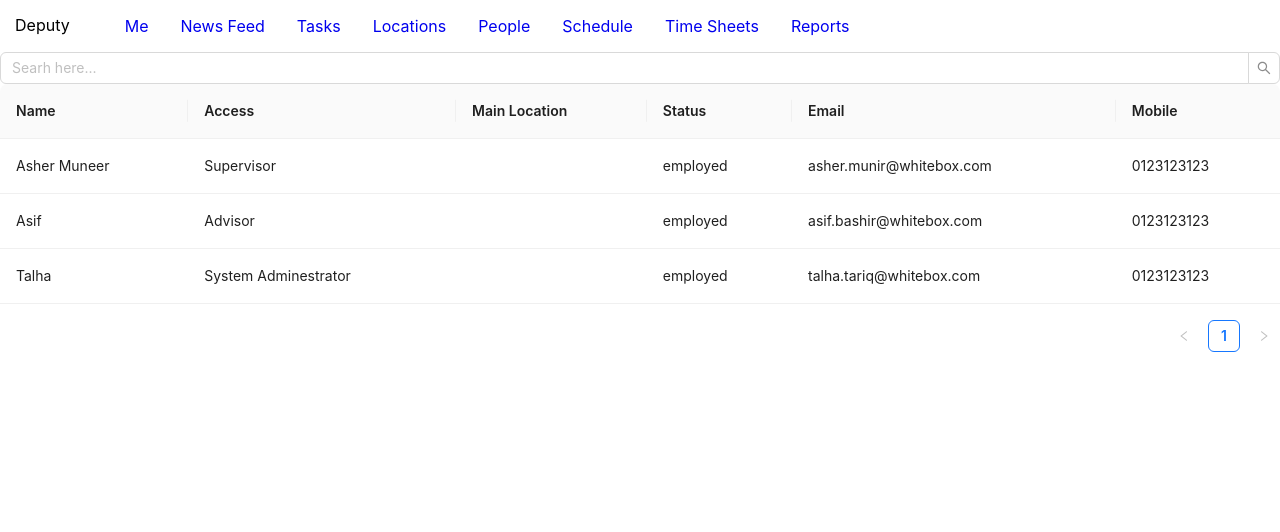
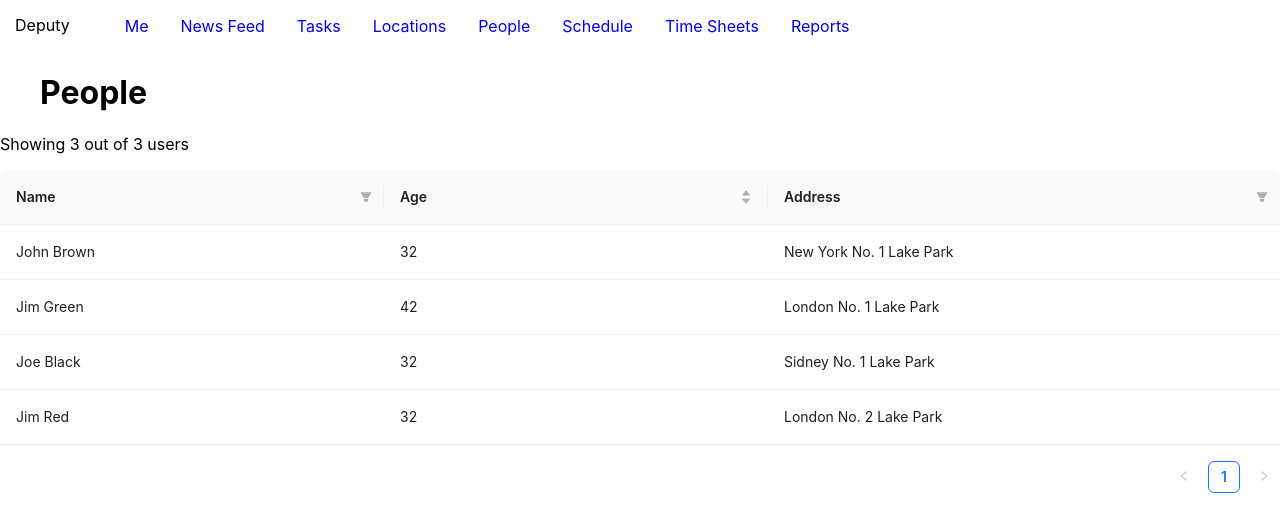
Before and after one commit to the-whitebox/onboarder-FE, a React (Create React App) app: page /people in a window 1280 px wide. Shown: the top 532 px of the page. Built offline with nearby package versions, Linux system fonts and the light colour scheme.

Commit message:
Table with Filters

```diff
--- a/package.json
+++ b/package.json
@@ -3,6 +3,7 @@
   "version": "0.1.0",
   "private": true,
   "dependencies": {
+    "@ant-design/icons": "^4.8.0",
     "@emotion/react": "^11.10.5",
     "@emotion/styled": "^11.10.5",
     "@mui/icons-material": "^5.10.16",
--- a/src/components/pages/People.jsx
+++ b/src/components/pages/People.jsx
@@ -1,65 +1,86 @@
-import React, { useEffect, useState } from "react";
+import React from "react";
+import { Table } from "antd";
 import { NavLink } from "react-router-dom";
-import { Input, Table } from "antd";
+
 import "../../style/People.css";
 
 const People = () => {
-  const dataSource = [
-    {
-      key: 1,
-      name: "Asher Muneer",
-      access: "Supervisor",
-      location: "Whitebox2",
-      status: "employed",
-      email: "asher.munir@whitebox.com",
-      mobile: "0123123123",
-    },
-    {
-      key: 1,
-      name: "Asif",
-      access: "Advisor",
-      location: "Whitebox2",
-      status: "employed",
-      email: "asif.bashir@whitebox.com",
-      mobile: "0123123123",
-    },
-    {
-      key: 1,
-      name: "Talha",
-      access: "System Adminestrator",
-      location: "Whitebox2",
-      status: "employed",
-      email: "talha.tariq@whitebox.com",
-      mobile: "0123123123",
-    },
-  ];
-
   const columns = [
     {
       title: "Name",
       dataIndex: "name",
+      filters: [
+        {
+          text: "Joe",
+          value: "Joe",
+        },
+        {
+          text: "Category 1",
+          value: "Category 1",
+        },
+        {
+          text: "Category 2",
+          value: "Category 2",
+        },
+      ],
+      filterMode: "tree",
+      filterSearch: true,
+      onFilter: (value, record) => record.name.startsWith(value),
+      width: "30%",
     },
     {
-      title: "Access",
-      dataIndex: "access",
+      title: "Age",
+      dataIndex: "age",
+      sorter: (a, b) => a.age - b.age,
     },
     {
-      title: "Main Location",
-      dataIndex: "main location",
+      title: "Address",
+      dataIndex: "address",
+      filters: [
+        {
+          text: "London",
+          value: "London",
+        },
+        {
+          text: "New York",
+          value: "New York",
+        },
+      ],
+      onFilter: (value, record) => record.address.startsWith(value),
+      filterSearch: true,
+      width: "40%",
+    },
+  ];
+  const data = [
+    {
+      key: "1",
+      name: "John Brown",
+      age: 32,
+      address: "New York No. 1 Lake Park",
     },
     {
-      title: "Status",
-      dataIndex: "status",
+      key: "2",
+      name: "Jim Green",
+      age: 42,
+      address: "London No. 1 Lake Park",
     },
     {
-      title: "Email",
-      dataIndex: "email",
+      key: "3",
+      name: "Joe Black",
+      age: 32,
+      address: "Sidney No. 1 Lake Park",
     },
     {
-      title: "Mobile",
-      dataIndex: "mobile",
+      key: "4",
+      name: "Jim Red",
+      age: 32,
+      address: "London No. 2 Lake Park",
     },
   ];
+  const onChange = (pagination, filters, sorter, extra) => {
+    console.log("params", pagination, filters, sorter, extra);
+  };
+
   return (
     <>
       <div className="header">
@@ -77,10 +98,11 @@ const People = () => {
           </ul>
         </NavLink>
       </div>
-      <div className="table">
-        <Input.Search placeholder="Searh here..." />
-        <Table columns={columns} dataSource={dataSource}></Table>
+      <div>
+        <h1>People</h1>
+        <p>Showing 3 out of 3 users</p>
       </div>
+      <Table columns={columns} dataSource={data} onChange={onChange} />
     </>
   );
 };
```
Also changed, not shown: 1 other file (tests, documents, lock files or other folders).
